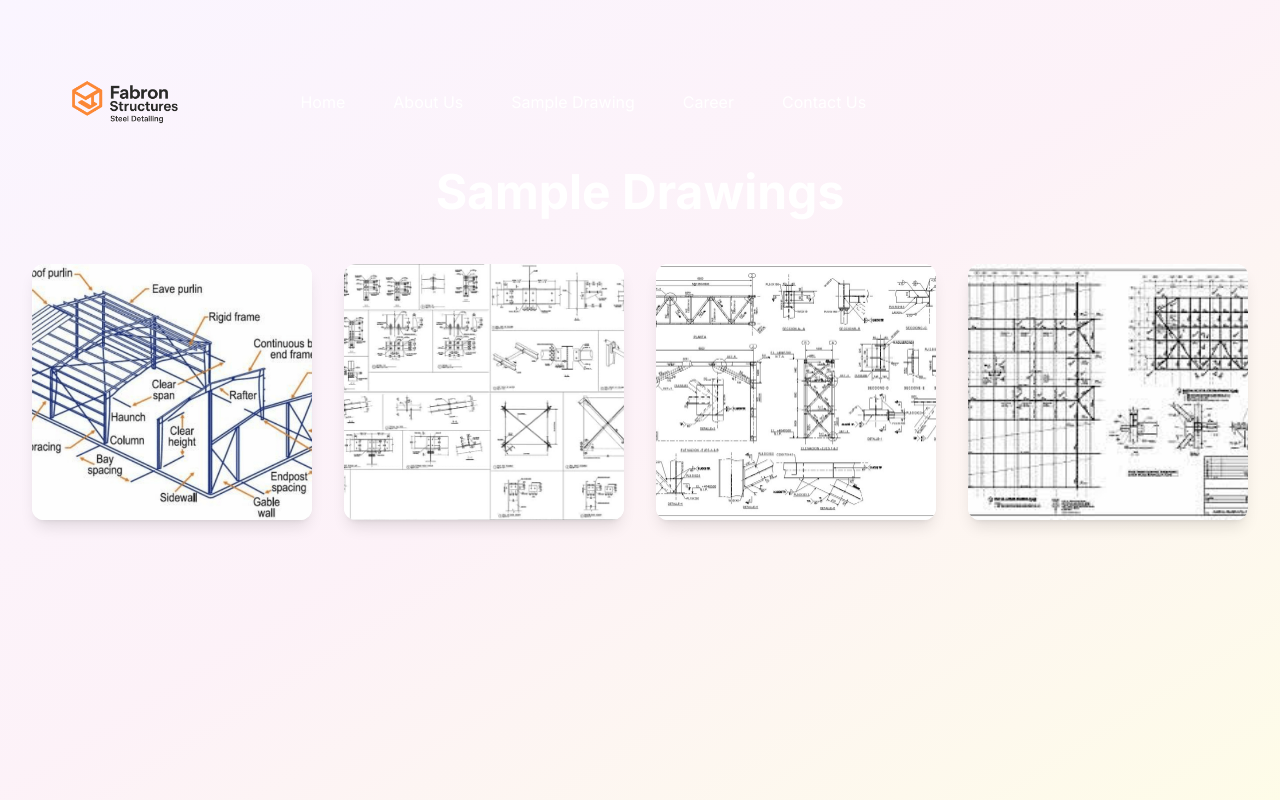
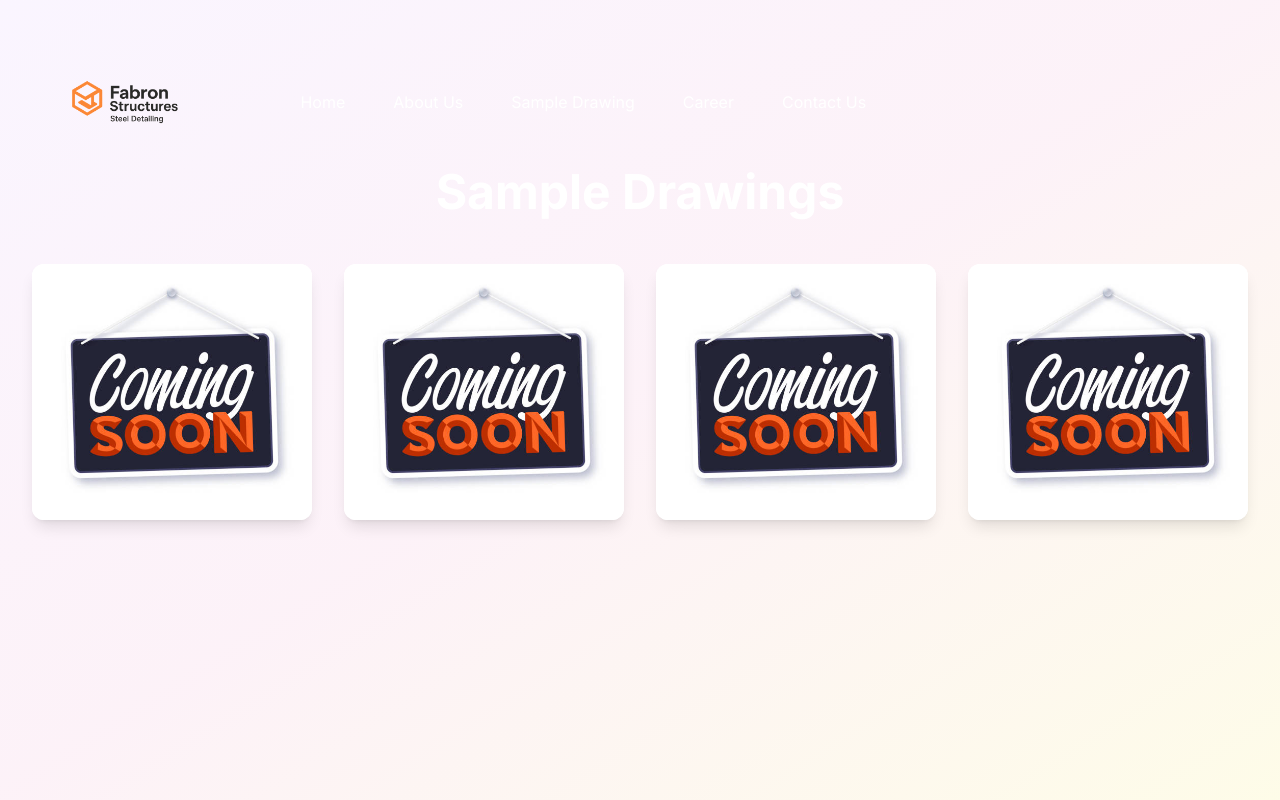
Before and after one commit to binodrawani/fabronstructures, a Next.js app: page /drawing in a window 1280 px wide. Shown: the top 800 px of the page. Built offline with nearby package versions, Linux system fonts and the light colour scheme.

Commit message:
Update: Contact Us, Career, Sample Drawing

```diff
--- a/src/app/career/page.tsx
+++ b/src/app/career/page.tsx
@@ -51,7 +51,7 @@ const CareerPage = () => {
 
       {/* Open Positions */}
       <p className="text-gray-600 text-lg px-60">
-          You can directly send us your resume at{" "}
+          Please Email us your resume to{" "}
           <a href="mailto:email@example.com" className="text-indigo-600 hover:underline">
             projects@fabronstructures.com
           </a>{" "}
--- a/src/app/contact/page.tsx
+++ b/src/app/contact/page.tsx
@@ -39,11 +39,7 @@ const ContactPage = () => {
             <div className="space-y-6">
               <div className="flex items-center gap-4">
                 <MapPin className="w-6 h-6 text-purple-500" />
-                <span className="text-gray-700">22 street Noida, India</span>
-              </div>
-              <div className="flex items-center gap-4">
-                <Phone className="w-6 h-6 text-purple-500" />
-                <span className="text-gray-700">+91 90000 00000</span>
+                <span className="text-gray-700">Sector-4, Bokaro Steel City, Jharkhand 827004, India</span>
               </div>
               <div className="flex items-center gap-4">
                 <Mail className="w-6 h-6 text-purple-500" />
--- a/src/app/drawing/page.tsx
+++ b/src/app/drawing/page.tsx
@@ -3,10 +3,10 @@
 import React, { useEffect, useState } from "react";
 
 const drawings = [
-  { id: 1, title: "Drawing 1", img: "/images/drawing/drawing1.png" },
-  { id: 2, title: "Drawing 2", img: "/images/drawing/drawing2.jpg" },
-  { id: 3, title: "Drawing 3", img: "/images/drawing/drawing3.jpg" },
-  { id: 4, title: "Drawing 4", img: "/images/drawing/drawing4.jpg" },
+  { id: 1, title: "Drawing 1", img: "/images/drawing/comingsoon.jpg" },
+  { id: 2, title: "Drawing 2", img: "/images/drawing/comingsoon.jpg" },
+  { id: 3, title: "Drawing 3", img: "/images/drawing/comingsoon.jpg" },
+  { id: 4, title: "Drawing 4", img: "/images/drawing/comingsoon.jpg" },
 ];
 
 const Drawing = () => {
@@ -39,7 +39,7 @@ const Drawing = () => {
             <img
               src={drawing.img}
               alt={drawing.title}
-              className="w-full h-64 object-cover"
+              className="w-full h-64 object-cover "
             />
             {/* Hover overlay */}
             <div className="absolute inset-0 bg-black bg-opacity-30 flex items-center justify-center opacity-0 hover:opacity-100 transition duration-300">
```
Also changed, not shown: public/images/drawing/comingsoon.jpg (added).
